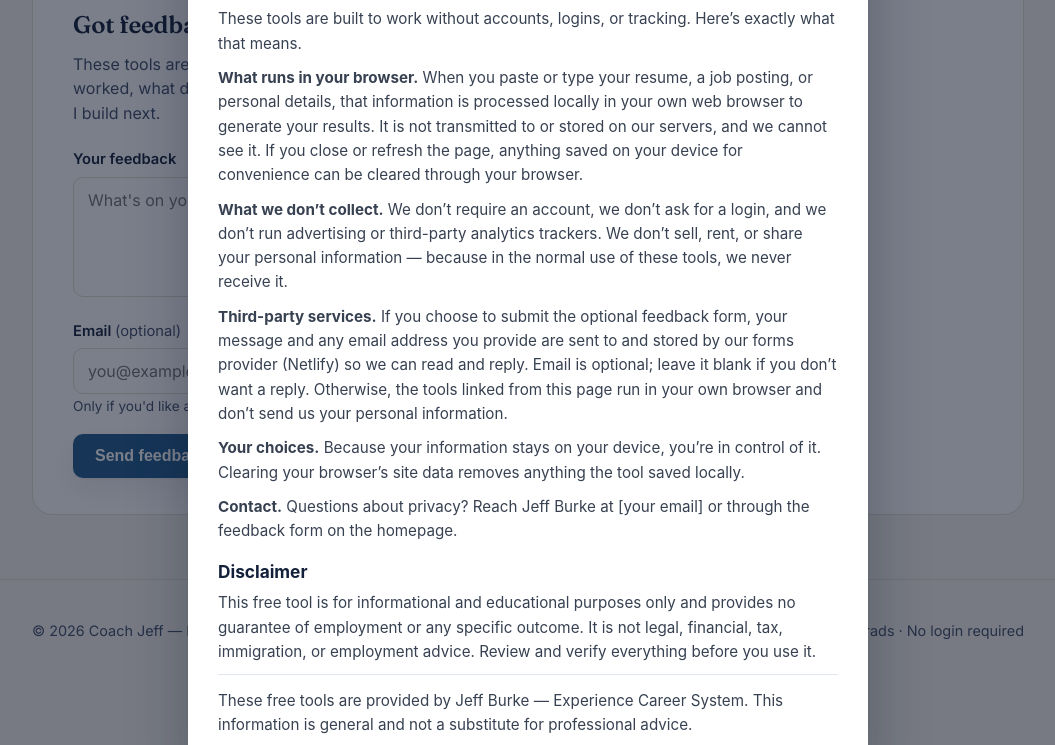
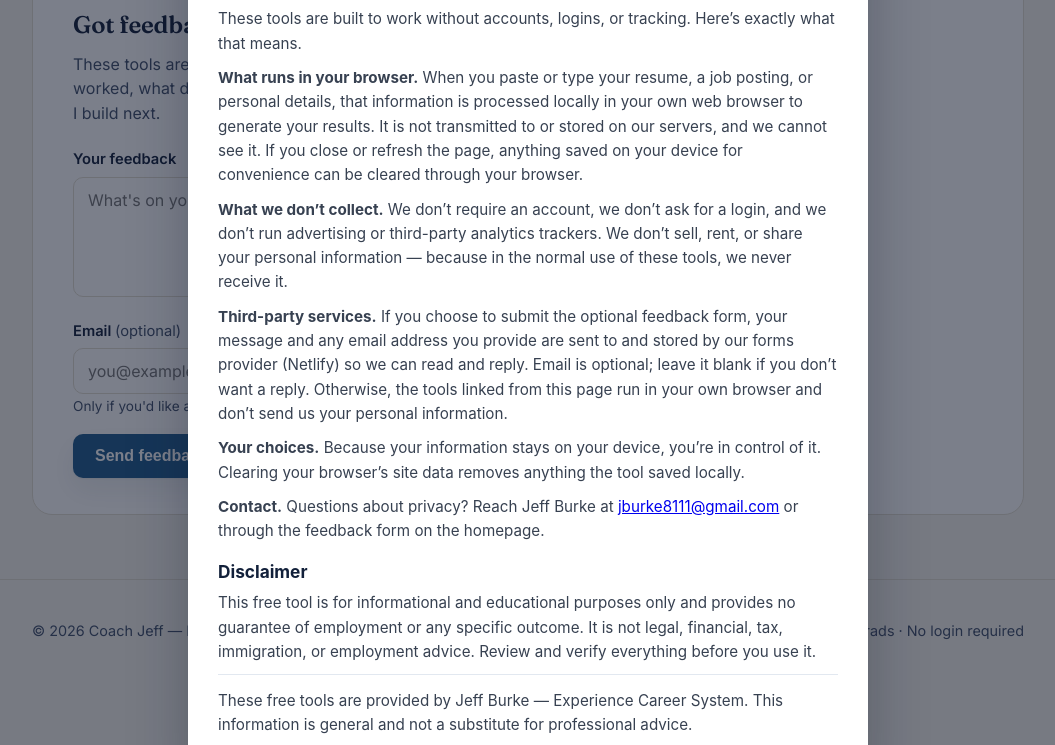
Before and after one commit to jburke8111-arch/coachjeff-home, a plain HTML site: page index.html in a window 1280 px wide. Both pictures are taken after a click on the link "Privacy". Shown: the part 1278-2023 px from the top of the page, without its empty margins (112-1167 px from the left). Drawn offline with Linux system fonts and the light colour scheme.

Commit message:
Add files via upload

```diff
--- a/index.html
+++ b/index.html
@@ -311,7 +311,7 @@
 <p><strong>Acceptable use.</strong> Please use the tools for their intended personal purpose and don&rsquo;t attempt to disrupt, overload, scrape, or misuse the service.</p>
 <p><strong>Limitation of liability.</strong> To the fullest extent permitted by law, Jeff Burke and Experience Career System are not liable for any loss or damage arising from your use of these free tools.</p>
 <p><strong>Changes.</strong> These tools are a work in progress and may change or be discontinued at any time. Continued use means you accept the current terms.</p>
-<p><strong>Contact.</strong> Questions? Reach Jeff Burke at [your email].</p></div>
+<p><strong>Contact.</strong> Questions? Reach Jeff Burke at <a href="mailto:jburke8111@gmail.com">jburke8111@gmail.com</a>.</p></div>
     <div id="cj-privacy"><h3>Privacy Policy</h3>
 <p class="cj-meta">Last updated: August 21, 2026</p>
 <p>These tools are built to work without accounts, logins, or tracking. Here&rsquo;s exactly what that means.</p>
@@ -319,7 +319,7 @@
 <p><strong>What we don&rsquo;t collect.</strong> We don&rsquo;t require an account, we don&rsquo;t ask for a login, and we don&rsquo;t run advertising or third-party analytics trackers. We don&rsquo;t sell, rent, or share your personal information &mdash; because in the normal use of these tools, we never receive it.</p>
 <p><strong>Third-party services.</strong> If you choose to submit the optional feedback form, your message and any email address you provide are sent to and stored by our forms provider (Netlify) so we can read and reply. Email is optional; leave it blank if you don&rsquo;t want a reply. Otherwise, the tools linked from this page run in your own browser and don&rsquo;t send us your personal information.</p>
 <p><strong>Your choices.</strong> Because your information stays on your device, you&rsquo;re in control of it. Clearing your browser&rsquo;s site data removes anything the tool saved locally.</p>
-<p><strong>Contact.</strong> Questions about privacy? Reach Jeff Burke at [your email] or through the feedback form on the homepage.</p></div>
+<p><strong>Contact.</strong> Questions about privacy? Reach Jeff Burke at <a href="mailto:jburke8111@gmail.com">jburke8111@gmail.com</a> or through the feedback form on the homepage.</p></div>
     <div id="cj-disclaimer"><h3>Disclaimer</h3>
 <p>This free tool is for informational and educational purposes only and provides no guarantee of employment or any specific outcome. It is not legal, financial, tax, immigration, or employment advice. Review and verify everything before you use it.</p></div>
     <p class="cj-legal-note">These free tools are provided by Jeff Burke &mdash; Experience Career System. This information is general and not a substitute for professional advice.</p>
```
